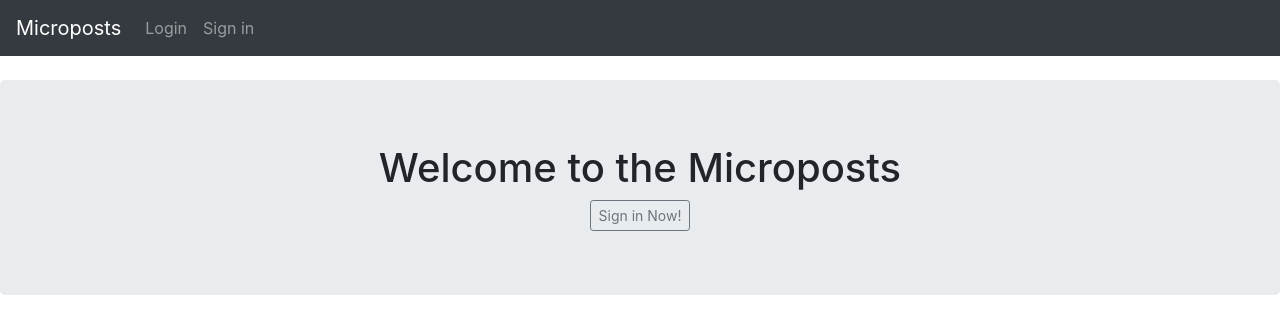
After one commit to NS-sasaki/sns3, a Django app: page /accounts/home/ in a window 1280 px wide. The commit adds this page. Shown: the top 334 px of the page. Run offline with Django 3.2, Linux system fonts and the light colour scheme; some libraries are stand-ins or nearby versions.

Commit message:
implemented basic allauth functions with customized login and signup page

```diff
--- a/accounts/urls.py
+++ b/accounts/urls.py
@@ -0,0 +1,7 @@
+from django.urls import path
+from .views import HomeView
+
+app_name = 'accounts'
+urlpatterns = [
+    path('home/', HomeView.as_view(), name='home'),
+]
--- a/accounts/views.py
+++ b/accounts/views.py
@@ -1,3 +1,5 @@
-from django.shortcuts import render
+from django.views.generic.base import TemplateView
 
-# Create your views here.
+
+class HomeView(TemplateView):
+    template_name = 'account/home.html'
--- a/sns2/urls.py
+++ b/sns2/urls.py
@@ -5,6 +5,8 @@ from . import settings  # mediaを使うために追加
 
 urlpatterns = [
     path('admin/', admin.site.urls),
+    path('accounts/', include('allauth.urls')),  # 追加
+    path('accounts/', include('accounts.urls')),  # 追加
 ]
 
 if settings.DEBUG:
--- /dev/null
+++ b/templates/account/home.html
@@ -0,0 +1,13 @@
+{% extends 'base.html' %}
+{% load bootstrap4 %}
+{% block content %}
+    <div class="center jumbotron">
+        <div class="text-center">
+            <h1>Welcome to the Microposts</h1>
+            {#  ここ{% url 'account_signup' %}は、Allauthを使う際の定型文#}
+            <a class="btn btn-outline-secondary btn-sm"
+               href="{% url 'account_signup' %}"
+               role="button">Sign in Now!</a>
+        </div>
+    </div>
+{% endblock %}
--- a/templates/base.html
+++ b/templates/base.html
@@ -1,10 +1,77 @@
+{% load static %}
 <!DOCTYPE html>
 <html lang="ja">
 <head>
     <meta charset="UTF-8">
-    <title>Title</title>
+    <meta name="viewport" content="width=device-width, initial-scale=1, shrink-to-fit=no">
+    <title>Microposts</title>
+    {# bootstrapのCSS、自作のCSSを読み込む#}
+    <link rel="stylesheet" href="https://stackpath.bootstrapcdn.com/bootstrap/4.3.1/css/bootstrap.min.css"
+          integrity="sha384-ggOyR0iXCbMQv3Xipma34MD+dH/1fQ784/j6cY/iJTQUOhcWr7x9JvoRxT2MZw1T" crossorigin="anonymous">
+    <link rel="stylesheet" href="{% static 'style.css' %}">
+    {% load bootstrap4 %}
 </head>
 <body>
+<header class="mb-4">
+    <nav class="navbar navbar-expand-sm navbar-dark bg-dark">
+        <a class="navbar-brand" href="#">Microposts</a>
+        <button class="navbar-toggler" type="button" data-toggle="collapse" data-target="#navbarSupportedContent">
+            <span class="navbar-toggler-icon"></span>
+        </button>
+        <div class="collapse navbar-collapse" id="navbarSupportedContent">
+            <ul class="navbar-nav navbar-left">{% if user.is_authenticated %}
+                <li class="nav-item">
+                    <a class="nav-link" href="＃">All Posts</a>
+                </li>
+                <li class="nav-item">
+                    <a class="nav-link" href="＃">All Users</a>
+                </li>
+                <li class="nav-item">
+                    <a class="nav-link" href="＃">New post</a>
+                </li>
+                <li class="nav-item dropdown">
+                    <a class="nav-link dropdown-toggle" href="#" id="navbarDropdownMenuLink" role="button"
+                       data-toggle="dropdown" aria-haspopup="true" aria-expanded="false">
+                        {{ user.username }}'s detail
+                    </a>
+                    <div class="dropdown-menu" aria-labelledby="navbarDropdownMenuLink">
+                        <a class="dropdown-item" href="＃">My posts</a>
+                        <a class="dropdown-item" href="＃">Following</a>
+                        <a class="dropdown-item" href="＃">Follower</a>
+                    </div>
+                </li>{% endif %}
+            </ul>
+            <ul class="navbar-nav navbar-right">{% if user.is_authenticated %}
+                <li class="nav-item">
+                    <a class="nav-link" href="{% url 'account_logout' %}">Logout</a>
+                </li>{% else %}
+                <li class="nav-item">
+                    <a class="nav-link" href="{% url 'account_login' %}">Login</a>
+                </li>
+                <li class="nav-item">
+                    <a class="nav-link" href="{% url 'account_signup' %}">Sign in</a>
+                </li>{% endif %}
+            </ul>
+        </div>
+    </nav>
+</header>
+{% block content %}
+    <!-- ここに各htmlの内容が反映される -->
+{% endblock content %}
+<!-- Optional JavaScript -->
+<!-- jQuery first, then Popper.js, then Bootstrap JS,Fontawasome -->
+<script src="https://code.jquery.com/jquery-3.3.1.slim.min.js"
+        integrity="sha384-q8i/X+965DzO0rT7abK41JStQIAqVgRVzpbzo5smXKp4YfRvH+8abtTE1Pi6jizo"
+        crossorigin="anonymous"></script>
+<script src="https://cdnjs.cloudflare.com/ajax/libs/popper.js/1.14.7/umd/popper.min.js"
+        integrity="sha384-UO2eT0CpHqdSJQ6hJty5KVphtPhzWj9WO1clHTMGa3JDZwrnQq4sF86dIHNDz0W1"
+        crossorigin="anonymous"></script>
+<script src="https://stackpath.bootstrapcdn.com/bootstrap/4.3.1/js/bootstrap.min.js"
+        integrity="sha384-JjSmVgyd0p3pXB1rRibZUAYoIIy6OrQ6VrjIEaFf/nJGzIxFDsf4x0xIM+B07jRM"
+        crossorigin="anonymous"></script>
+<script defer src="https://use.fontawesome.com/releases/v5.7.2/js/all.js"></script>
 
+{% block footer %}
+{% endblock footer %}
 </body>
 </html>
```
Also changed, not shown: templates/account/login.html (added, +15 -0 lines), templates/account/signup.html (added, +15 -0 lines).
